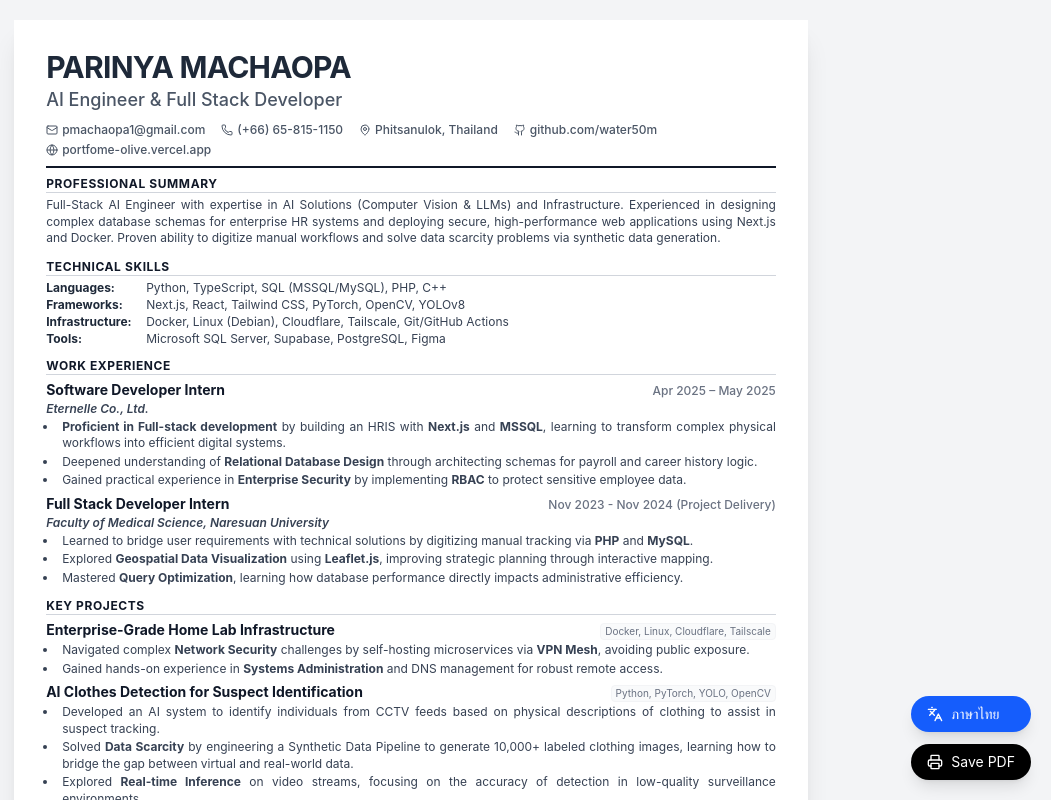
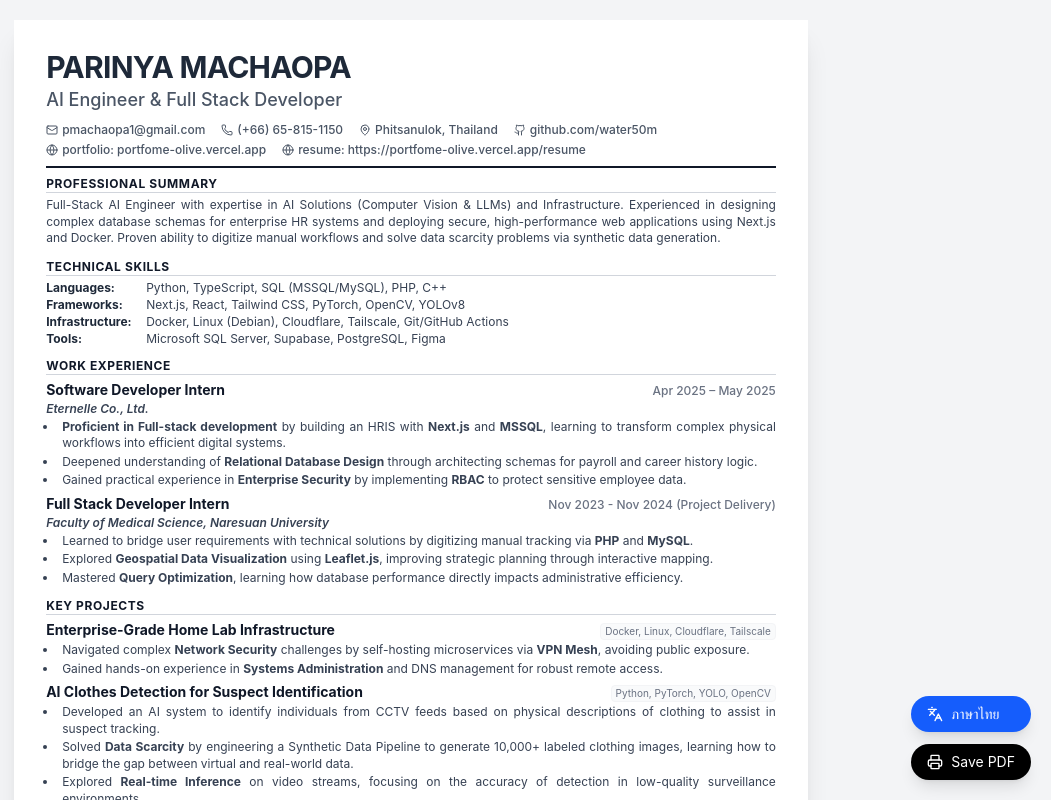
Before and after one commit to water50m/portfome, a Next.js app: page /resume in a window 1280 px wide. Shown: the top 800 px of the page, without its empty margins (229-1280 px from the left). Built offline with nearby package versions, Linux system fonts and the light colour scheme.

Commit message:
add link resume

```diff
--- a/src/app/resume/page.tsx
+++ b/src/app/resume/page.tsx
@@ -158,6 +158,7 @@ const COMMON_CONTACT = {
   githubUrl: "https://github.com/water50m",
   portfolio: "portfome-olive.vercel.app",
   portfolioUrl: "https://portfome-olive.vercel.app/",
+  resumeUrl: "https://portfome-olive.vercel.app/resume"
 };
 
 const SKILLS = {
@@ -215,7 +216,10 @@ export default function ResumePage() {
               <Github size={12} /> github.com/{COMMON_CONTACT.github}
             </Link>
             <Link href={COMMON_CONTACT.portfolioUrl} className="flex items-center gap-1 hover:text-black">
-              <Globe size={12} /> {COMMON_CONTACT.portfolio}
+              <Globe size={12} /> portfolio: {COMMON_CONTACT.portfolio}
+            </Link>
+            <Link href={COMMON_CONTACT.portfolioUrl} className="flex items-center gap-1 hover:text-black">
+              <Globe size={12} /> resume: {COMMON_CONTACT.resumeUrl}
             </Link>
           </div>
         </header>
```
